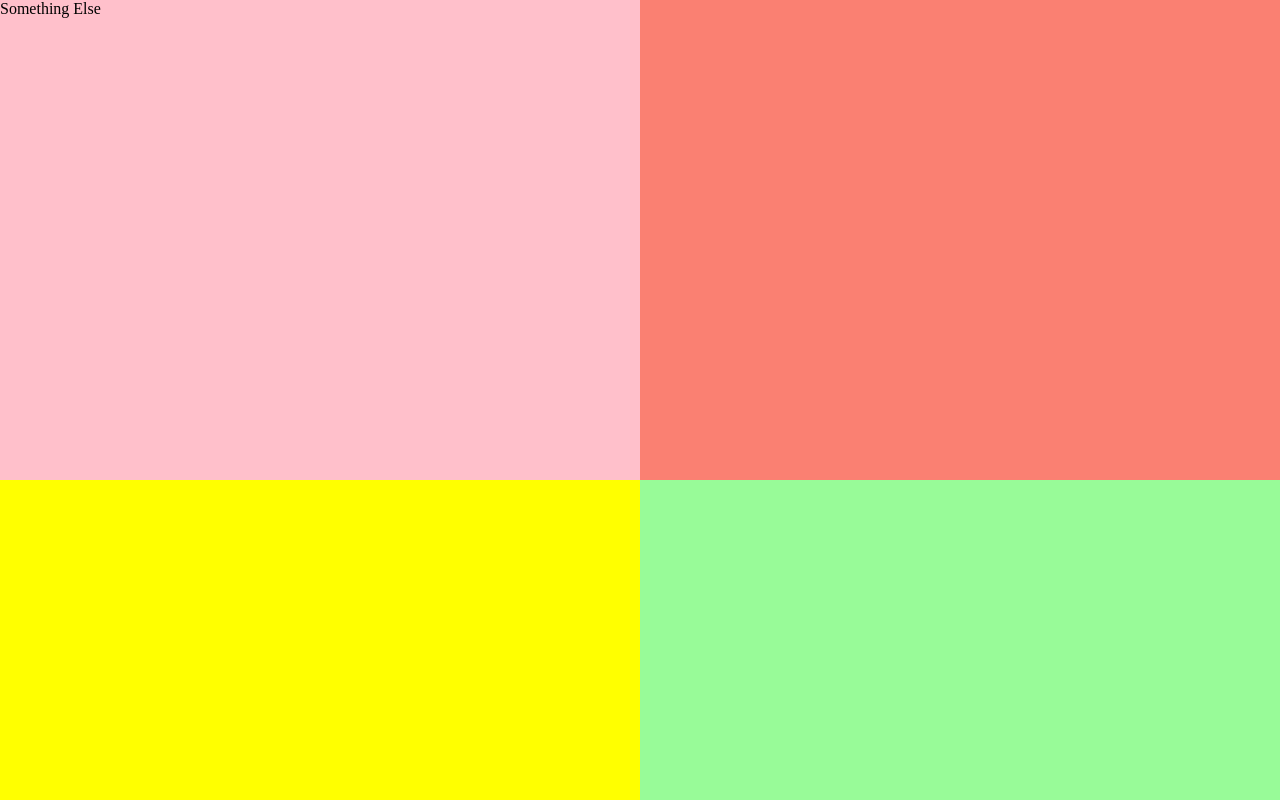
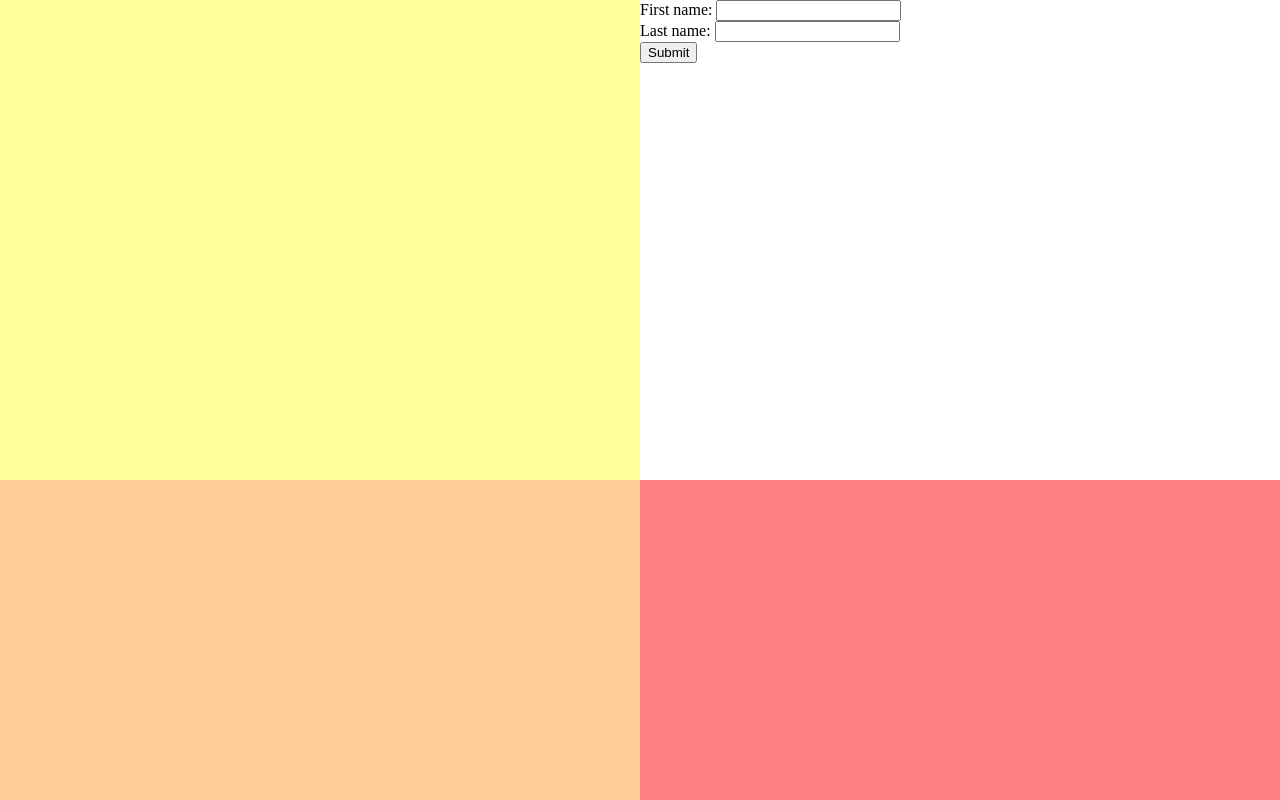
Before and after one commit to saraht0825/my_portfolio_project, a plain HTML site: page index.html in a window 1280 px wide. Drawn offline with Linux system fonts and the light colour scheme.

Commit message:
add text input to index.html

```diff
--- a/index.html
+++ b/index.html
@@ -5,7 +5,12 @@
         <link rel="stylesheet" type="text/css"href="style.css">
     </head>
     <body>
-        <div id="div-1">Something Else</div>
+        <div id="div-1"></div>
+        <form action="demo_form.asp">
+            First name: <input type="text" name="fname"><br>
+            Last name: <input type="text" name="lname"><br>
+            <input type="submit" value="Submit">
+            </form>
         <div id="div-2"></div>
         <div id="div-3"></div>
         <div id="div-4"></div>
--- a/style.css
+++ b/style.css
@@ -8,14 +8,14 @@ body {
     margin: 0;
 }
 #div-1 {
-    background-color: pink;
+    background-color: #ffff99;
 }
 #div-2 {
-    background-color: salmon;
+    background-color: #ffcc99;
 }
 #div-3 {
-    background-color: yellow;
+    background-color: #ff8080;
 }
 #div-4 {
-    background-color: palegreen;
+    background-color: #cc3333;
 }
```
